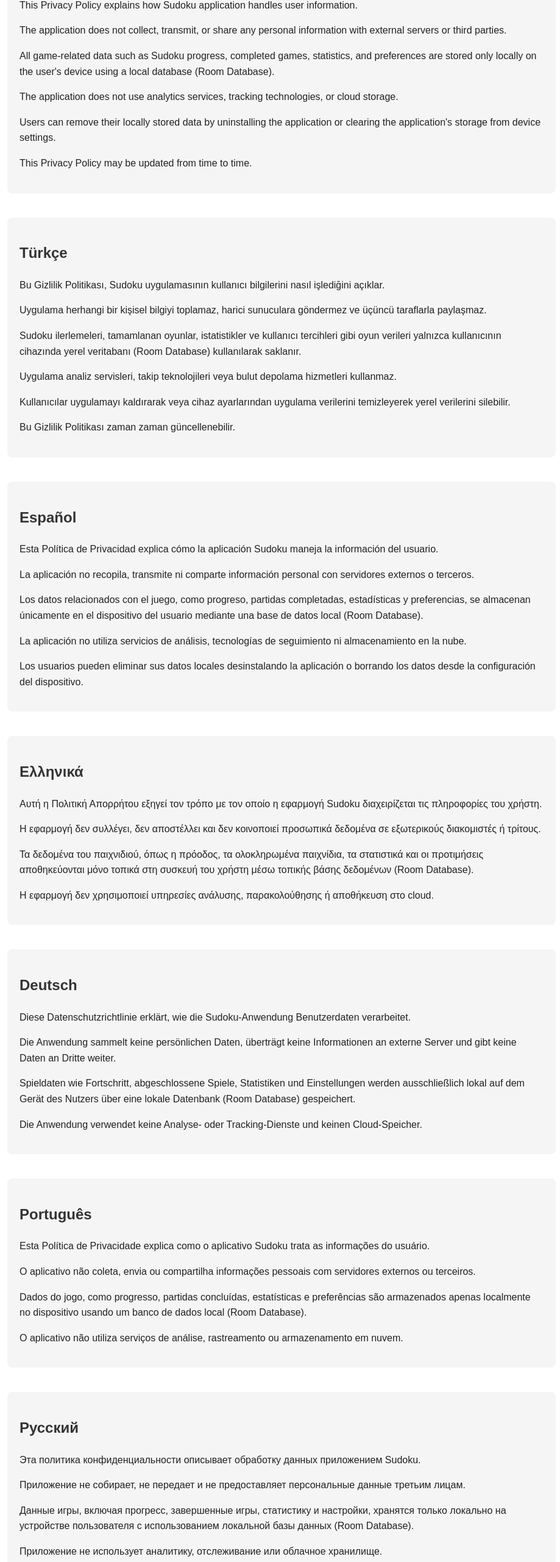
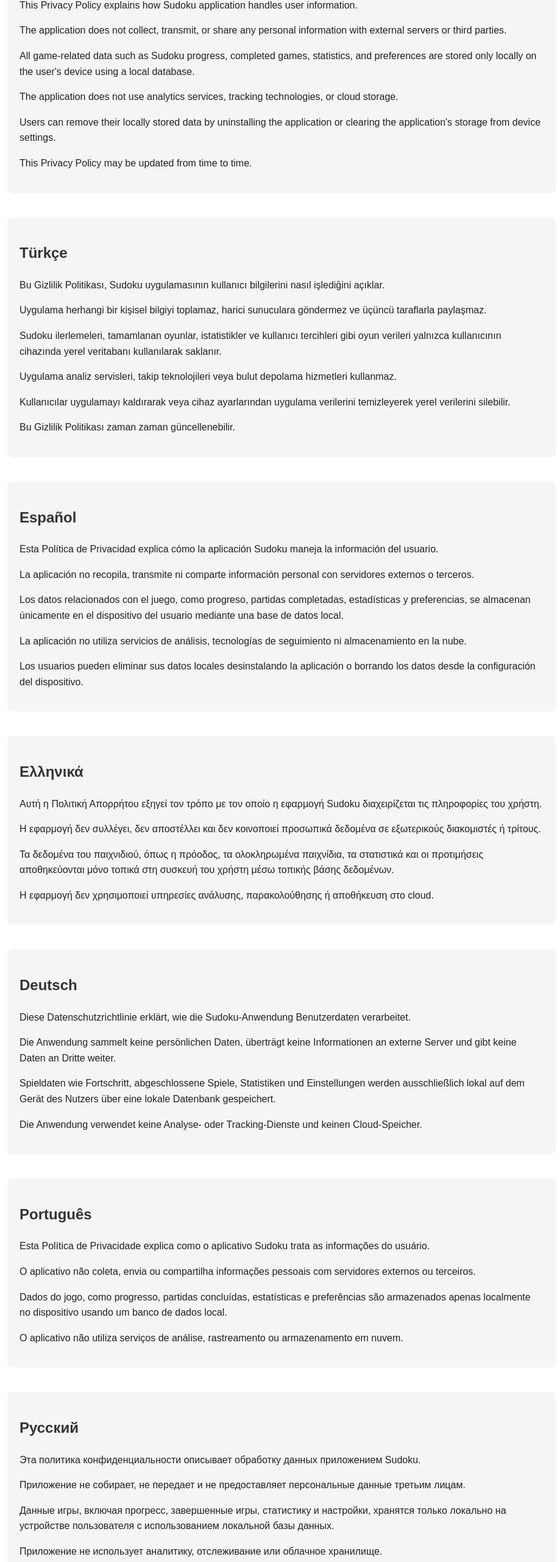
Before and after one commit to atolye-dev/privacy-policies, a plain HTML site: page sudoku/index.html in a window 1280 px wide. Shown: the part 235-2797 px from the top of the page at 61% size, without its empty margins (178-1097 px from the left). Drawn offline with Linux system fonts and the light colour scheme.

```diff
--- a/sudoku/index.html
+++ b/sudoku/index.html
@@ -59,7 +59,7 @@
 <p>
 All game-related data such as Sudoku progress, completed games, statistics,
 and preferences are stored only locally on the user's device using a local
-database (Room Database).
+database.
 </p>
 
 <p>
@@ -95,8 +95,7 @@
 
 <p>
 Sudoku ilerlemeleri, tamamlanan oyunlar, istatistikler ve kullanıcı tercihleri
-gibi oyun verileri yalnızca kullanıcının cihazında yerel veritabanı
-(Room Database) kullanılarak saklanır.
+gibi oyun verileri yalnızca kullanıcının cihazında yerel veritabanı kullanılarak saklanır.
 </p>
 
 <p>
@@ -133,7 +132,7 @@
 <p>
 Los datos relacionados con el juego, como progreso, partidas completadas,
 estadísticas y preferencias, se almacenan únicamente en el dispositivo del
-usuario mediante una base de datos local (Room Database).
+usuario mediante una base de datos local.
 </p>
 
 <p>
@@ -166,7 +165,7 @@
 <p>
 Τα δεδομένα του παιχνιδιού, όπως η πρόοδος, τα ολοκληρωμένα παιχνίδια,
 τα στατιστικά και οι προτιμήσεις αποθηκεύονται μόνο τοπικά στη συσκευή
-του χρήστη μέσω τοπικής βάσης δεδομένων (Room Database).
+του χρήστη μέσω τοπικής βάσης δεδομένων.
 </p>
 
 <p>
@@ -194,8 +193,7 @@
 
 <p>
 Spieldaten wie Fortschritt, abgeschlossene Spiele, Statistiken und Einstellungen
-werden ausschließlich lokal auf dem Gerät des Nutzers über eine lokale Datenbank
-(Room Database) gespeichert.
+werden ausschließlich lokal auf dem Gerät des Nutzers über eine lokale Datenbank gespeichert.
 </p>
 
 <p>
@@ -223,8 +221,7 @@
 
 <p>
 Dados do jogo, como progresso, partidas concluídas, estatísticas e preferências
-são armazenados apenas localmente no dispositivo usando um banco de dados local
-(Room Database).
+são armazenados apenas localmente no dispositivo usando um banco de dados local.
 </p>
 
 <p>
@@ -251,7 +248,7 @@
 <p>
 Данные игры, включая прогресс, завершенные игры, статистику и настройки,
 хранятся только локально на устройстве пользователя с использованием
-локальной базы данных (Room Database).
+локальной базы данных.
 </p>
 
 <p>
@@ -278,7 +275,7 @@
 <p>
 Spelgegevens zoals voortgang, voltooide spellen, statistieken en voorkeuren
 worden alleen lokaal opgeslagen op het apparaat van de gebruiker via een lokale
-database (Room Database).
+database.
 </p>
 
 <p>
@@ -305,8 +302,7 @@
 
 <p>
 I dati di gioco come progressi, partite completate, statistiche e preferenze
-vengono memorizzati solo localmente sul dispositivo tramite un database locale
-(Room Database).
+vengono memorizzati solo localmente sul dispositivo tramite un database locale.
 </p>
 
 <p>
@@ -334,7 +330,7 @@
 <p>
 Les données du jeu telles que la progression, les parties terminées,
 les statistiques et les préférences sont stockées uniquement localement
-sur l'appareil de l'utilisateur via une base de données locale (Room Database).
+sur l'appareil de l'utilisateur via une base de données locale.
 </p>
 
 <p>
```
